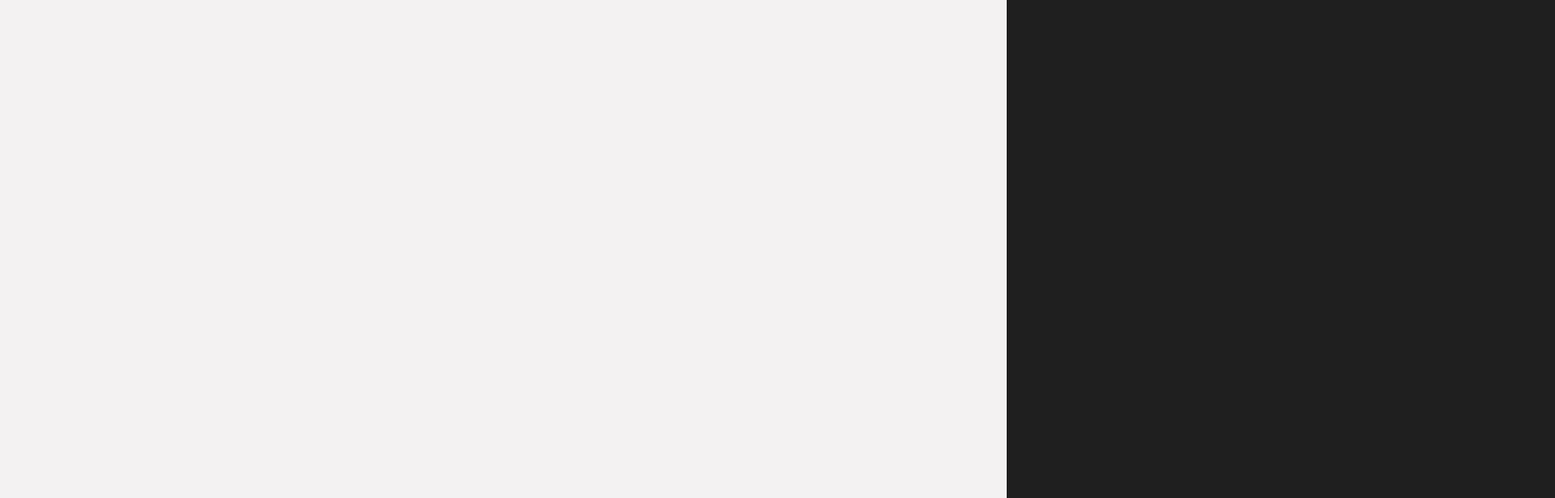
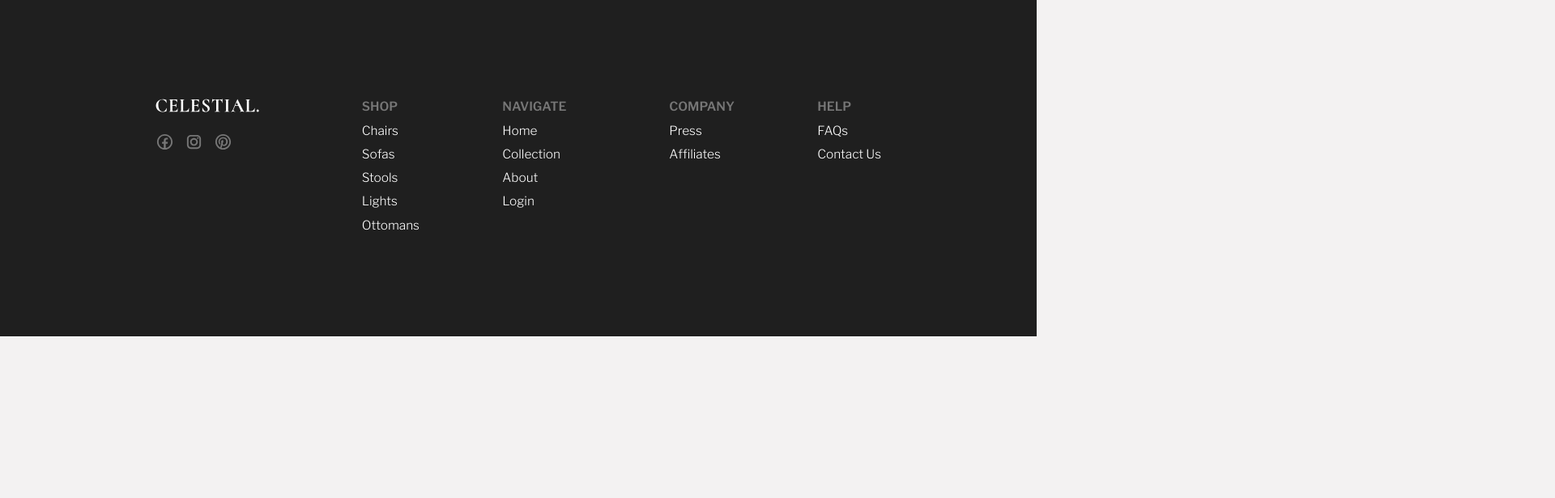
Before and after one commit to mindsworth/ecommerce-app-vue, a Vue app: page /shop in a window 1280 px wide. Shown: the part 5880-6496 px from the top of the page at 81% size, 1920 px wide, since content can reach past the window. After the commit the page ends 6296 px from the top, so only its background shows below. Built offline with nearby package versions, Linux system fonts and the light colour scheme.

Commit message:
fix routing issue

```diff
--- a/src/App.vue
+++ b/src/App.vue
@@ -1,9 +1,5 @@
 <template>
-  <div id="app-inner">
-    <main>
-      <router-view :key="$route.fullPath" />
-    </main>
-  </div>
+  <router-view :key="$route.fullPath" />
 </template>
 
 <script>
@@ -11,20 +7,3 @@ export default {
   name: "App"
 };
 </script>
-
-<style lang="scss">
-@import "./assets/styles/_variables.scss";
-@import "./assets/styles/_global.scss";
-
-#app-inner {
-  display: flex;
-  flex-direction: column;
-  min-height: 100vh;
-
-  main {
-    flex: 1 1 0;
-    display: flex;
-    align-items: stretch;
-  }
-}
-</style>
--- a/src/router/index.js
+++ b/src/router/index.js
@@ -11,23 +11,19 @@ const routes = [
       {
         // UserProfile will be rendered inside User's <router-view>
         // when /user/:id/profile is matched
-        name: "Shop",
-        path: "shop",
-        component: () => import("../views/Shop.vue")
-      },
-      {
-        // UserProfile will be rendered inside User's <router-view>
-        // when /user/:id/profile is matched
         name: "Home",
         path: "/",
         alias: "/home",
         component: () => import("../views/Home.vue")
       },
       {
-        // UserPosts will be rendered inside User's <router-view>
-        // when /user/:id/posts is matched
+        name: "Shop",
+        path: "shop",
+        component: () => import("../views/Shop.vue")
+      },
+      {
         name: "Shop-Filter",
-        path: "signup/:categoryName",
+        path: "shop/:categoryName",
         component: () => import("../views/Shop.vue"),
         props: true
       }
--- a/src/views/LandingComponent.vue
+++ b/src/views/LandingComponent.vue
@@ -1,7 +1,11 @@
 <template>
-  <Header />
-  <router-view></router-view>
-  <Footer />
+  <div id="app-inner">
+    <main>
+      <Header />
+      <router-view></router-view>
+      <Footer />
+    </main>
+  </div>
 </template>
 
 <script>
@@ -13,3 +17,21 @@ export default {
   components: { Header, Footer }
 };
 </script>
+
+<style lang="scss">
+@import "../assets/styles/_variables.scss";
+@import "../assets/styles/_global.scss";
+
+#app-inner {
+  display: flex;
+  flex-direction: column;
+  min-height: 100vh;
+
+  main {
+    flex: 1 1 0;
+    display: flex;
+    flex-direction: column;
+    align-items: stretch;
+  }
+}
+</style>
--- a/src/views/Shop.vue
+++ b/src/views/Shop.vue
@@ -7,12 +7,7 @@
         </li>
 
         <li v-for="{ category } in shopData" :key="category.id">
-          <router-link
-            :to="{
-              name: 'Shop',
-              params: { categoryName: category.toLowerCase() }
-            }"
-          >
+          <router-link :to="'/shop/' + category.toLowerCase()">
             {{ category }}
           </router-link>
         </li>
```
